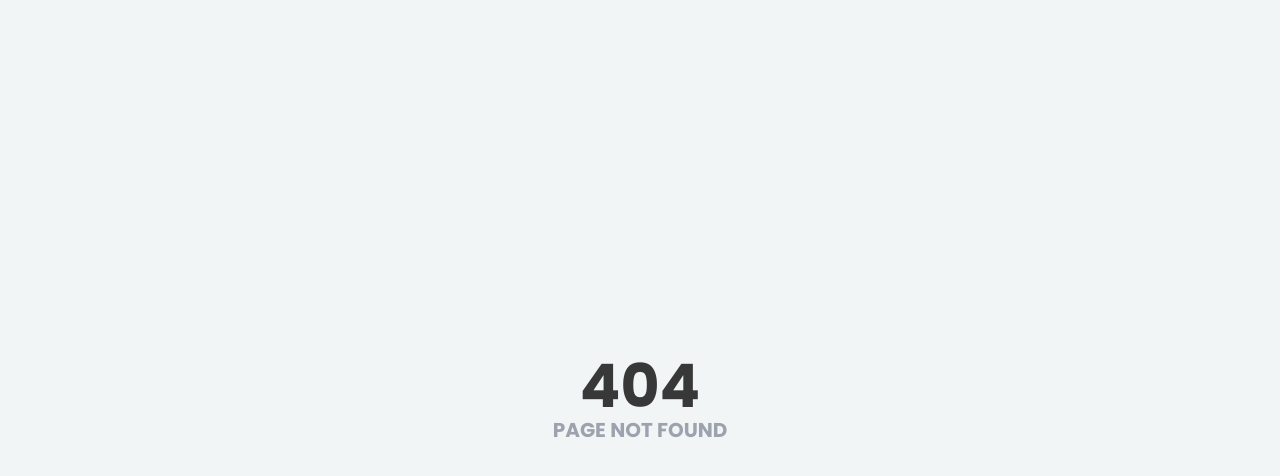
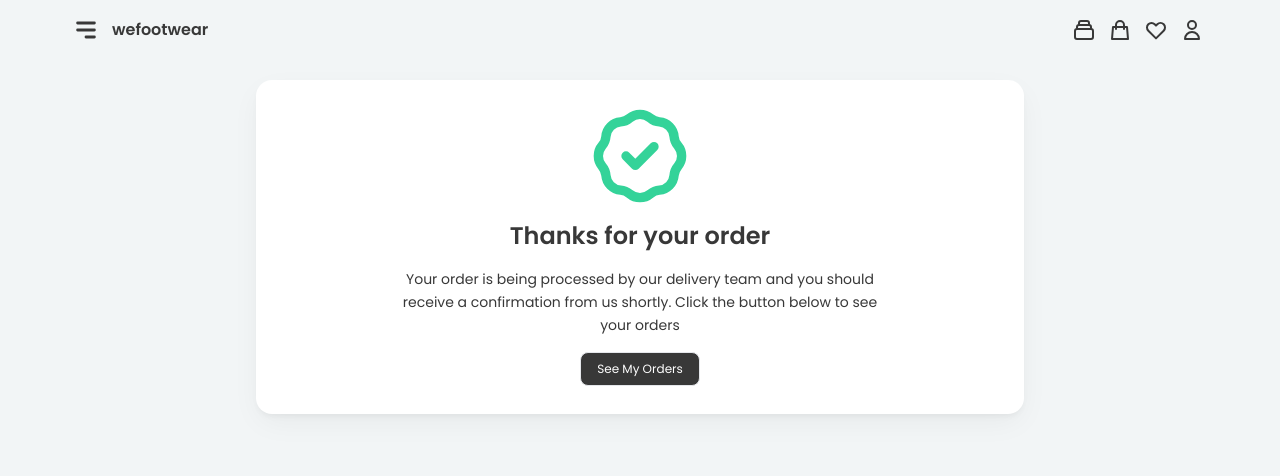
Before and after one commit to codpen/footwear-store, a Next.js app: page /success in a window 1280 px wide. Before the commit this address had no page. Shown: the top 476 px of the page. Built offline with nearby package versions, Linux system fonts and the light colour scheme.

Commit message:
stripe payment

```diff
--- a/components/basketproduct.js
+++ b/components/basketproduct.js
@@ -50,7 +50,7 @@ function BasketProduct({ item, idx }) {
             onClick={() => {
               if (item.quantity > 1) dispatch(minusItem(idx));
             }}
-            className="border border-cusblack active:bg-gray-800 rounded-md p-1 hover:bg-cusblack hover:text-white duration-100"
+            className="border border-cusblack active:bg-gray-800 rounded-sm p-1 hover:bg-cusblack hover:text-white duration-100"
           >
             <svg
               className="w-4 h-4"
@@ -69,7 +69,7 @@ function BasketProduct({ item, idx }) {
           </button>
           <button
             onClick={() => dispatch(plusItem(idx))}
-            className="border border-cusblack active:bg-gray-800 rounded-md p-1 hover:bg-cusblack hover:text-white duration-100 mx-1"
+            className="border border-cusblack active:bg-gray-800 rounded-sm p-1 hover:bg-cusblack hover:text-white duration-100 mx-1"
           >
             <svg
               className="w-4 h-4"
@@ -88,7 +88,7 @@ function BasketProduct({ item, idx }) {
           </button>
           <button
             onClick={() => dispatch(removeFromBasket(item))}
-            className="border border-cusblack active:bg-gray-800 rounded-md p-1 hover:bg-cusblack hover:text-white duration-100 text-xs px-2 font-medium"
+            className="border border-cusblack active:bg-gray-800 rounded-sm p-1 hover:bg-cusblack hover:text-white duration-100 text-xs px-2 font-medium"
           >
             REMOVE
           </button>
--- a/components/shopcarousel.js
+++ b/components/shopcarousel.js
@@ -19,6 +19,7 @@ function ShopCarousel() {
         showStatus={false}
         showArrows={false}
         showThumbs={false}
+        swipeable={true}
         transitionTime={500}
         interval={4000}
         className="rounded-2xl overflow-hidden shop shadow-lg"
--- a/pages/api/checkoutsession.js
+++ b/pages/api/checkoutsession.js
@@ -24,7 +24,7 @@ export default async (req, res) => {
     },
     line_items: transformedItems,
     mode: "payment",
-    success_url: `${process.env.HOST}/shop`,
+    success_url: `${process.env.HOST}/success`,
     cancel_url: `${process.env.HOST}/basket`,
     metadata: {
       email,
--- a/pages/basket.js
+++ b/pages/basket.js
@@ -9,6 +9,7 @@ import nookies from "nookies";
 import Head from "next/head";
 import { loadStripe } from "@stripe/stripe-js";
 import axios from "axios";
+import Router from "next/router";
 const stripePromise = loadStripe(process.env.publishableKey);
 
 function Basket() {
@@ -27,6 +28,10 @@ function Basket() {
   }, []);
 
   const createCheckoutSession = async () => {
+    if (!cookie) {
+      Router.push("/login");
+      return;
+    }
     const stripe = await stripePromise;
     const checkoutSession = await axios.post("/api/checkoutsession", {
       items: items,
@@ -42,7 +47,9 @@ function Basket() {
 
   if (!items.length && loading == true) {
     return (
-      <div className="w-full min-h-screen relative bg-cusgray pb-10"></div>
+      <div className="w-full min-h-screen relative bg-cusgray pb-10">
+        <Header />
+      </div>
     );
   }
   return (
--- a/pages/index.js
+++ b/pages/index.js
@@ -105,6 +105,8 @@ export default function Home() {
             showThumbs={false}
             transitionTime={500}
             interval={3000}
+            stopOnHover={false}
+            swipeable={false}
           >
             <div>
               <img
--- a/pages/product/[slug].js
+++ b/pages/product/[slug].js
@@ -74,6 +74,7 @@ function Product({ dataItem, dataAlso }) {
   if (!dataItem || !dataAlso) return <NotFound />;
 
   useEffect(() => {
+    setLoading(true);
     setItem({
       ...dataItem,
       selectedSizeProp: dataItem.prop[0].size[selectedSize],
@@ -108,7 +109,7 @@ function Product({ dataItem, dataAlso }) {
                 </svg>
               </div>
             </Link>
-            <h4 className="text-cusblack text-md">Detailed Product</h4>
+            <h4 className="text-cusblack text-md">Product Details</h4>
             <div className="w-8"></div>
           </div>
           {loading ? (
--- /dev/null
+++ b/pages/success.js
@@ -0,0 +1,48 @@
+import { motion } from "framer-motion";
+import React from "react";
+import Header from "../components/header";
+
+function Success() {
+  return (
+    <div className="w-full min-h-screen bg-cusgray ">
+      <Header />
+      <div className="max-w-3xl mx-auto pt-20 pb-10">
+        <motion.div
+          initial={{ opacity: 0 }}
+          animate={{ opacity: 1 }}
+          className="md:rounded-2xl overflow-hidden bg-white shadow-lg p-5 flex place-items-center justify-center"
+        >
+          <div className="flex flex-col place-items-center text-center text-cusblack">
+            <svg
+              className="w-28 h-28 text-green-400"
+              fill="none"
+              stroke="currentColor"
+              viewBox="0 0 24 24"
+              xmlns="http://www.w3.org/2000/svg"
+            >
+              <path
+                strokeLinecap="round"
+                strokeLinejoin="round"
+                strokeWidth={2}
+                d="M9 12l2 2 4-4M7.835 4.697a3.42 3.42 0 001.946-.806 3.42 3.42 0 014.438 0 3.42 3.42 0 001.946.806 3.42 3.42 0 013.138 3.138 3.42 3.42 0 00.806 1.946 3.42 3.42 0 010 4.438 3.42 3.42 0 00-.806 1.946 3.42 3.42 0 01-3.138 3.138 3.42 3.42 0 00-1.946.806 3.42 3.42 0 01-4.438 0 3.42 3.42 0 00-1.946-.806 3.42 3.42 0 01-3.138-3.138 3.42 3.42 0 00-.806-1.946 3.42 3.42 0 010-4.438 3.42 3.42 0 00.806-1.946 3.42 3.42 0 013.138-3.138z"
+              />
+            </svg>
+            <h1 className="my-2 text-2xl font font-semibold">
+              Thanks for your order
+            </h1>
+            <p className="text-sm my-2 md:w-2/3 leading-relaxed">
+              Your order is being processed by our delivery team and you should
+              receive a confirmation from us shortly. Click the button below to
+              see your orders
+            </p>
+            <button className="py-2 px-4 text-xs hover:bg-white hover:text-cusblack duration-200 hover:border-cusblack border rounded-lg my-2 bg-cusblack text-white">
+              See My Orders
+            </button>
+          </div>
+        </motion.div>
+      </div>
+    </div>
+  );
+}
+
+export default Success;
```
Also changed, not shown: pages/api/webhook.js (added).
